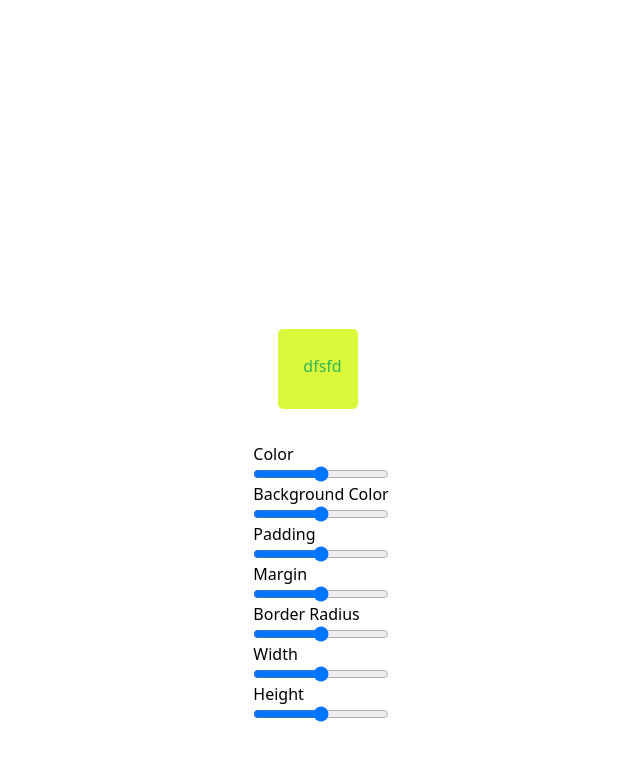
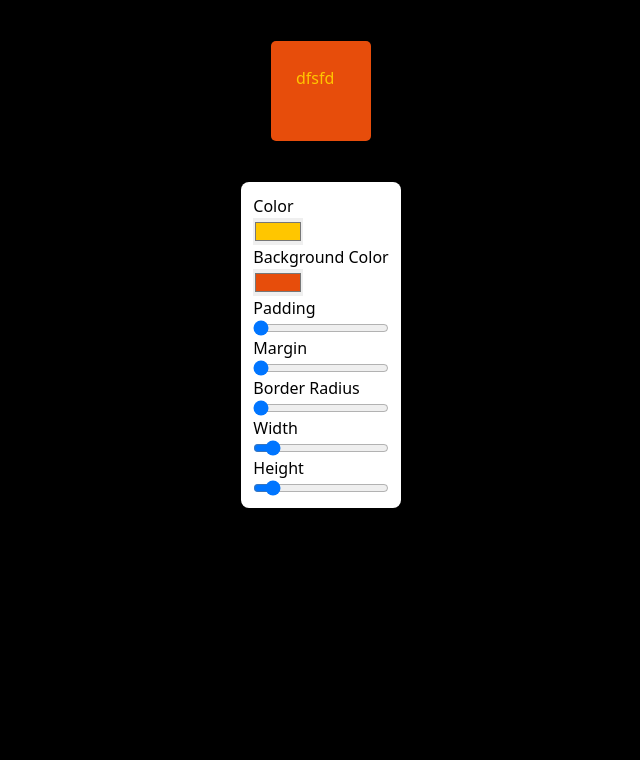
Before and after one commit to MarcAndersonGilles/Forme-CSS-Variable, a website: page index.html in a window 1280 px wide. Shown: the whole page, without its empty margins (319-959 px from the left). Drawn offline with Linux system fonts and the light colour scheme.

Commit message:
changer laforme de  avec inputs range et color

```diff
--- a/index.html
+++ b/index.html
@@ -11,18 +11,18 @@
   <style>
     :root {
 
-      --custom-color2:rgb(44, 185, 87); /* Change this to your desired color */
-      --custom-color-yellow:rgb(220, 248, 58); /* Change this to your */
+      --custom-color2:#ffc600; /* Change this to your desired color */
+      --custom-color-yellow: #e74d0b;
       --custom-padding: 25px;
       --custom-margin:25px;
       --custom-border-radius:5px;
-      --custom-width: 5em;
-      --custom-height: 5em;
+      --custom-width: 100px;
+      --custom-height: 100px;
     }
 
-    <!-- .custom-text {
+    .custom-text {
       color: var(--custom-color);
-    } -->
+    }
 
     .custom-text2 {
       color: var(--custom-color2);
@@ -34,74 +34,83 @@
       height:  var(--custom-height);
 
     }
+    html {
+      width: 100%;
+      height: 100%;
+      background-color: black;
+    }
 
     /* Your existing Tailwind CSS classes */
     /* ... */
   </style>
 </head>
 
-<div class="w-full h-full ">
+<div class="w-full h-full bg-black  ">
   <div class="flex flex-col items-center">
-    <div class="flex flex-col   mt-72  text-white gap-2 p-4 lg:-8 rounded-lg ">
+    <div class="flex flex-col    text-white gap-2 p-4 lg:-8 rounded-lg ">
 
-      <div class="custom-text2 ">dfsfd</div>
+      <div class="flex bg-black">
+      <div class="w-full h-full custom-text2 ">dfsfd</div>
+    </div>
       <!-- <div style="color: var(--text-color);">dfsfd</div> -->
       <!-- <div class="text-[var(--custom-color)]">dfsfd</div>  doesnt work-->
 
 
-      <nav class="flex text-black ">
-        <ul class="flex flex-col ">
+
+    </div>
+
+    <nav class="flex text-black bg-white m-3 p-3 rounded-lg  ">
+      <ul class="flex flex-col controls ">
 
         <div class="flex flex-col">
-            <label for="">Color</label>
-            <input type="range" name="" id="">
+          <label for="custom-color2">Color</label>
+          <input type="color" name="custom-color2" id="custom-color2" value="#ffc600" >
         </div>
 
         <div class="flex flex-col">
-            <label for="">Background Color</label>
-            <input type="range" name="" id="">
+          <label for="custom-color-yellow">Background Color</label>
+          <input type="color" name="custom-color-yellow" id="custom-color-yellow" value="#e74d0b" >
         </div>
 
         <div class="flex flex-col">
           <label for="">Padding</label>
-            <input type="range" name="" id="">
+          <input type="range" name="custom-padding" id="custom-padding" value="0" data-sizing="px">
         </div>
 
         <div class="flex flex-col">
           <label for="">Margin</label>
-            <input type="range" name="" id="">
+          <input type="range" name="custom-margin" id="custom-margin" value="0" data-sizing="px">
         </div>
 
         <div class="flex flex-col">
           <label for="">Border Radius</label>
-            <input type="range" name="" id="">
+          <input type="range" value="0" name="custom-border-radius" id="custom-border-radius" data-sizing="px">
         </div>
 
         <div class="flex flex-col">
-            <label for="">Width</label>
-            <input type="range" name="" id="">
+          <label for="custom-width">Width</label>
+          <input type="range" value="10"  name="custom-width" value="10"    id="custom-width" data-sizing="px">
         </div>
 
         <div class="flex flex-col">
           <label for="">Height</label>
-            <input type="range" name="" id="">
+          <input type="range" name="custom-height" id="custom-height" value="10" data-sizing="px">
         </div>
 
       </ul>
     </nav>
-    </div>
-
-
 
 
   </div>
 </div>
+
 <script src="main.js"></script>
 
 <script>
 
 
 </script>
+
 </body>
 
 </html>
--- a/main.js
+++ b/main.js
@@ -0,0 +1,20 @@
+
+
+const inputs = document.querySelectorAll(".controls input")
+
+inputs.forEach((input) => {
+  input.addEventListener("input", (e) => {
+
+
+    const suffix = input.dataset.sizing || "";
+
+    // const dataVariable = input.dataset.variable || "";
+    // document.documentElement.style.setProperty(`--${name}`, value)
+   document.documentElement.style.setProperty(`--${input.name}`, e.target.value + suffix )
+   console.log(input)
+   console.log(input.name)
+   console.log(suffix)
+   console.log(e.target.value)
+
+  })
+})
```
Lines whose indentation alone changed are shown as unchanged.
